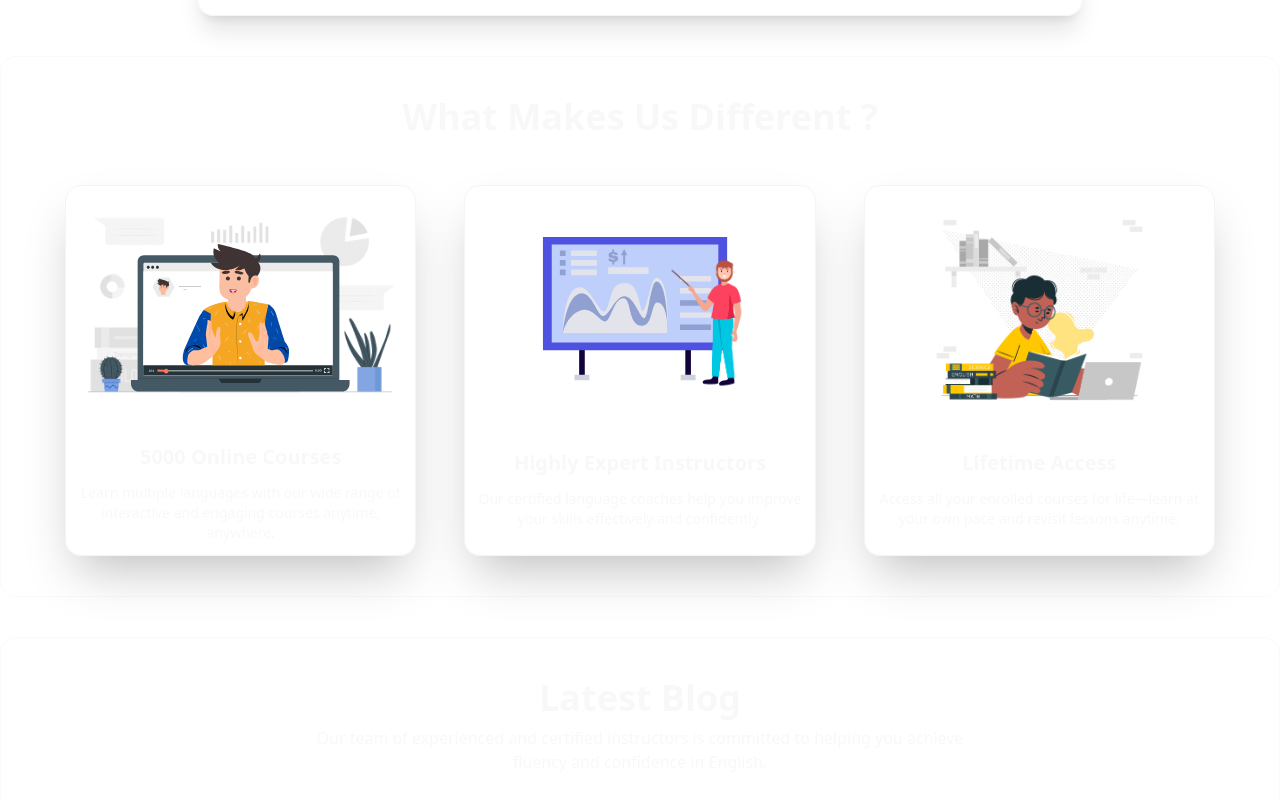
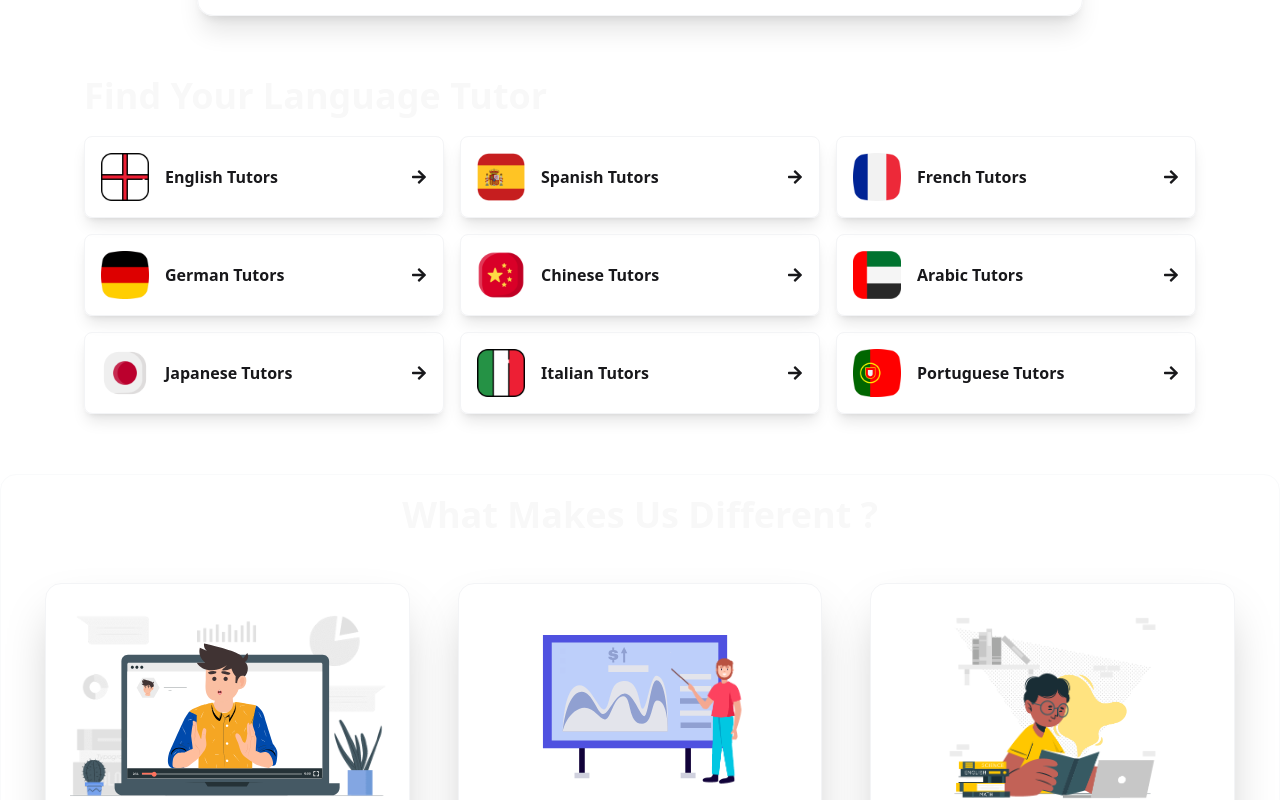
Before and after one commit to MahirSiyam/talknest-client, a React (Vite) app: page / in a window 1280 px wide. Shown: the part 1040-1840 px from the top of the page. Built offline with nearby package versions, Linux system fonts and the light colour scheme; no server answers.

Commit message:
added language category

```diff
--- a/public/Language.json
+++ /dev/null
@@ -1,47 +0,0 @@
-[
-  {
-    "id": 1,
-    "language": "English",
-    "image": "../src/assets/logo/england.png"
-  },
-  {
-    "id": 2,
-    "language": "Spanish",
-    "image": "../src/assets/logo/spain.png"
-  },
-  {
-    "id": 3,
-    "language": "French",
-    "image": "../src/assets/logo/france.png"
-  },
-  {
-    "id": 4,
-    "language": "German",
-    "image": "../src/assets/logo/germany.png"
-  },
-  {
-    "id": 5,
-    "language": "Chinese",
-    "image": "../src/assets/logo/china.png"
-  },
-  {
-    "id": 6,
-    "language": "Arabic",
-    "image": "../src/assets/logo/united-arab-emirates.png"
-  },
-  {
-    "id": 7,
-    "language": "Japanese",
-    "image": "../src/assets/logo/japan.png"
-  },
-  {
-    "id": 8,
-    "language": "Italian",
-    "image": "../src/assets/logo/italy.png"
-  },
-  {
-    "id": 9,
-    "language": "Portuguese",
-    "image": "../src/assets/logo/portugal.png"
-  }
-]
--- a/src/Components/Blog.jsx
+++ b/src/Components/Blog.jsx
@@ -26,7 +26,7 @@ const blogs = [
 
 const Blog = () => {
   return (
-    <section className="p-10 bg-white text-center dark:bg-base-100 rounded-2xl border-1 border-gray-50">
+    <section className="p-5 bg-white text-center dark:bg-base-100 rounded-2xl border-1 border-gray-50">
       <Fade direction="down" triggerOnce>
         <h2 className="text-4xl font-bold mb-2 text-base-200 dark:text-base-content">Latest Blog</h2>
       </Fade>
--- a/src/Components/Blog2.jsx
+++ b/src/Components/Blog2.jsx
@@ -6,7 +6,7 @@ import Lottie from 'lottie-react';
 
 const Blog2 = () => {
   return (
-    <section className="p-10 bg-white text-center dark:bg-base-100 rounded-2xl border-1 border-gray-50">
+    <section className="p-5 bg-white text-center dark:bg-base-100 rounded-2xl border-1 border-gray-50">
       <h2 className="text-3xl md:text-4xl font-bold  text-base-200 dark:text-base-content mb-12">
         What Makes Us Different ?
       </h2>
--- /dev/null
+++ b/src/Components/LanguageCategories.jsx
@@ -0,0 +1,82 @@
+import { useNavigate } from "react-router";
+import { FaArrowRight } from "react-icons/fa";
+
+const languageData = [
+  {
+    id: 1,
+    language: "English",
+    image: "/src/assets/logo/england.png",
+  },
+  {
+    id: 2,
+    language: "Spanish",
+    image: "/src/assets/logo/spain.png",
+  },
+  {
+    id: 3,
+    language: "French",
+    image: "/src/assets/logo/france.png",
+  },
+  {
+    id: 4,
+    language: "German",
+    image: "/src/assets/logo/germany.png",
+  },
+  {
+    id: 5,
+    language: "Chinese",
+    image: "/src/assets/logo/china.png",
+  },
+  {
+    id: 6,
+    language: "Arabic",
+    image: "/src/assets/logo/united-arab-emirates.png",
+  },
+  {
+    id: 7,
+    language: "Japanese",
+    image: "/src/assets/logo/japan.png",
+  },
+  {
+    id: 8,
+    language: "Italian",
+    image: "/src/assets/logo/italy.png",
+  },
+  {
+    id: 9,
+    language: "Portuguese",
+    image: "/src/assets/logo/portugal.png",
+  },
+];
+
+const LanguageCategories = () => {
+  const navigate = useNavigate();
+
+  const handleClick = (language) => {
+
+    navigate(`/findTutors?language=${language}`);
+
+  };
+  return (
+    <div className="max-w-6xl mx-auto p-5">
+      <h2 className="text-4xl font-bold mb-5 text-base-200 dark:text-base-content">Find Your Language Tutor</h2>
+      <div className="grid grid-cols-1 md:grid-cols-2 lg:grid-cols-3 gap-4">
+        {languageData.map((language) => (
+          <div
+            key={language.id}
+            onClick={() => handleClick(language.language)}
+            className="flex items-center justify-between border border-gray-100 p-4 rounded-lg shadow-lg cursor-pointer hover:bg-gray-100 hover:text-black"
+          >
+            <div className="flex items-center gap-4">
+              <img src={language.image} alt={language.language} className="w-12 h-12" />
+              <h3 className="font-bold">{language.language} Tutors</h3>
+            </div>
+            <FaArrowRight/>
+          </div>
+        ))}
+      </div>
+    </div>
+  );
+};
+
+export default LanguageCategories;
--- a/src/Pages/AddTutors.jsx
+++ b/src/Pages/AddTutors.jsx
@@ -34,7 +34,9 @@ const AddTutors = () => {
   };
 
   return (
-    <form
+    <div>
+      <title>Add Tutors</title>
+      <form
       onSubmit={handleSubmit}
       className="grid grid-cols-1 md:grid-cols-2 gap-4 p-5 px-20 mt-5 mb-5"
     >
@@ -121,6 +123,7 @@ const AddTutors = () => {
         </button>
       </div>
     </form>
+    </div>
   );
 };
 
--- a/src/Pages/FindTutors.jsx
+++ b/src/Pages/FindTutors.jsx
@@ -1,25 +1,28 @@
-import React, { useEffect, useState } from "react";
+import { useEffect, useState } from "react";
 import TutorsCard from "../Components/TutorsCard";
+import Lottie from "lottie-react";
 import noDataFound from "../assets/animation/No data found.json";
-import Lottie from "lottie-react";
-import { useLoaderData } from "react-router";
+import { useLocation } from "react-router";
 
 const FindTutors = () => {
-  const tutorialsDB = useLoaderData();
-  const [tutorials, setTutorials] = useState(tutorialsDB.data || []);
-  // console.log(tutorials);
-  const [searchTerm, setSearchTerm] = useState("");
+  const location = useLocation();
+  const queryParams = new URLSearchParams(location.search);
+  const defaultSearch = queryParams.get("language") || "";
+
+  const [searchTerm, setSearchTerm] = useState(defaultSearch);
+  const [tutorials, setTutorials] = useState([]);
 
   useEffect(() => {
     fetch(`http://localhost:3000/tutorials?language=${searchTerm}`)
-      .then(res => res.json())
-      .then(data => setTutorials(data))
-  }, [searchTerm])
+      .then((res) => res.json())
+      .then((data) => setTutorials(data));
+  }, [searchTerm]);
 
   return (
     <div>
+      {/* search */}
       <div className="text-center mt-10">
-        <label className="input border-2 border-gray-500">
+        <label className="input border-2 border-gray-200">
           <svg className="h-[1em] opacity-50" xmlns="http://www.w3.org/2000/svg" viewBox="0 0 24 24">
             <g
               strokeLinejoin="round"
@@ -35,13 +38,14 @@ const FindTutors = () => {
           <input
             type="text"
             name="search"
-          required
             placeholder="Search by language"
+            value={searchTerm}
             onChange={(e) => setSearchTerm(e.target.value)}
           />
         </label>
       </div>
 
+      {/* tutors */}
       <div>
         {tutorials.length === 0 ? (
           <Lottie
@@ -50,7 +54,6 @@ const FindTutors = () => {
           />
         ) : (
           <div className="grid grid-cols-1 md:grid-cols-2 gap-5 w-11/12 mx-auto mt-2 mb-2 p-5">
-            <title>Find Tutors</title>
             {tutorials.map((tutorial) => (
               <TutorsCard key={tutorial._id} tutorial={tutorial} />
             ))}
--- a/src/Pages/Home.jsx
+++ b/src/Pages/Home.jsx
@@ -1,26 +1,31 @@
-import React from 'react';
-import Banner from '../Components/Banner';
-import Blog from '../Components/Blog';
-import Blog2 from '../Components/Blog2';
-import Stats from '../Components/Stats';
+import React from "react";
+import Banner from "../Components/Banner";
+import Blog from "../Components/Blog";
+import Blog2 from "../Components/Blog2";
+import Stats from "../Components/Stats";
+import LanguageCategories from "../Components/LanguageCategories";
 
 const Home = () => {
   return (
     <div>
       <title>Home</title>
-            <div className='mb-10'>
+      <div className="mb-10">
         <Banner></Banner>
       </div>
 
-            <div className='w-9/12 mx-auto flex justify-center mb-10'>
+      <div className="w-9/12 mx-auto flex justify-center mb-10">
         <Stats></Stats>
       </div>
 
-            <div className='max-w-7xl mx-auto mb-10'>
+      <div className="mb-10">
+        <LanguageCategories></LanguageCategories>
+      </div>
+
+      <div className="max-w-7xl mx-auto mb-15">
         <Blog2></Blog2>
       </div>
 
-            <div className='max-w-7xl mx-auto mb-10'>
+      <div className="max-w-7xl mx-auto mb-15">
         <Blog></Blog>
       </div>
     </div>
--- a/src/Pages/MyBookedTutors.jsx
+++ b/src/Pages/MyBookedTutors.jsx
@@ -12,6 +12,7 @@ const MyBookedTutors = () => {
 
     return (
         <div>
+            <title>My Booked Tutors</title>
             <Suspense fallback ={<div className='max-h-screen flex justify-center items-center mt-35 mb-35'>
                   <span className="loading loading-bars loading-xl"></span>
                </div>}>
--- a/src/Pages/MyTutors.jsx
+++ b/src/Pages/MyTutors.jsx
@@ -11,10 +11,9 @@ const MyTutors = () => {
     const {user} = use(AuthContext);
     // console.log(user);
 
-
-
     return (
-        <div className='mt-25 mb-25 md:ml-25 lg:ml-35'>
+        <div className='mt-22 mb-22 w-5/6 mx-auto'>
+            <title>My Tutors</title>
             <Suspense fallback={<div className='max-h-screen flex justify-center items-center mt-35 mb-35'>
                   <span className="loading loading-bars loading-xl"></span>
                </div>}>
--- a/src/Pages/MyTutorsLists.jsx
+++ b/src/Pages/MyTutorsLists.jsx
@@ -49,7 +49,6 @@ const MyTutorsLists = ({ myTutorsPromise }) => {
     }
   });
 };
-
   return (
     <div>
       {myTutorsData.length === 0 ? (
@@ -99,7 +98,7 @@ const MyTutorsLists = ({ myTutorsPromise }) => {
                     {myTutor.language}
                   </td>
                   <td className="border-1 border-gray-50">{myTutor.price}</td>
-                  <th className="border-1 border-gray-50">
+                  <th className="border-1 border-gray-50 font-light">
                     {myTutor.description}
                   </th>
                   <th className="border-1 border-gray-50"></th>
--- a/src/Pages/UpdatePage.jsx
+++ b/src/Pages/UpdatePage.jsx
@@ -66,6 +66,7 @@ const UpdatePage = () => {
 
   return (
     <div>
+      <title>Update Page</title>
       <form
         onSubmit={handleUpdate}
         className="grid grid-cols-1 md:grid-cols-2 gap-4 p-5 px-20 mt-5 mb-5"
```
Lines whose indentation alone changed are shown as unchanged.
